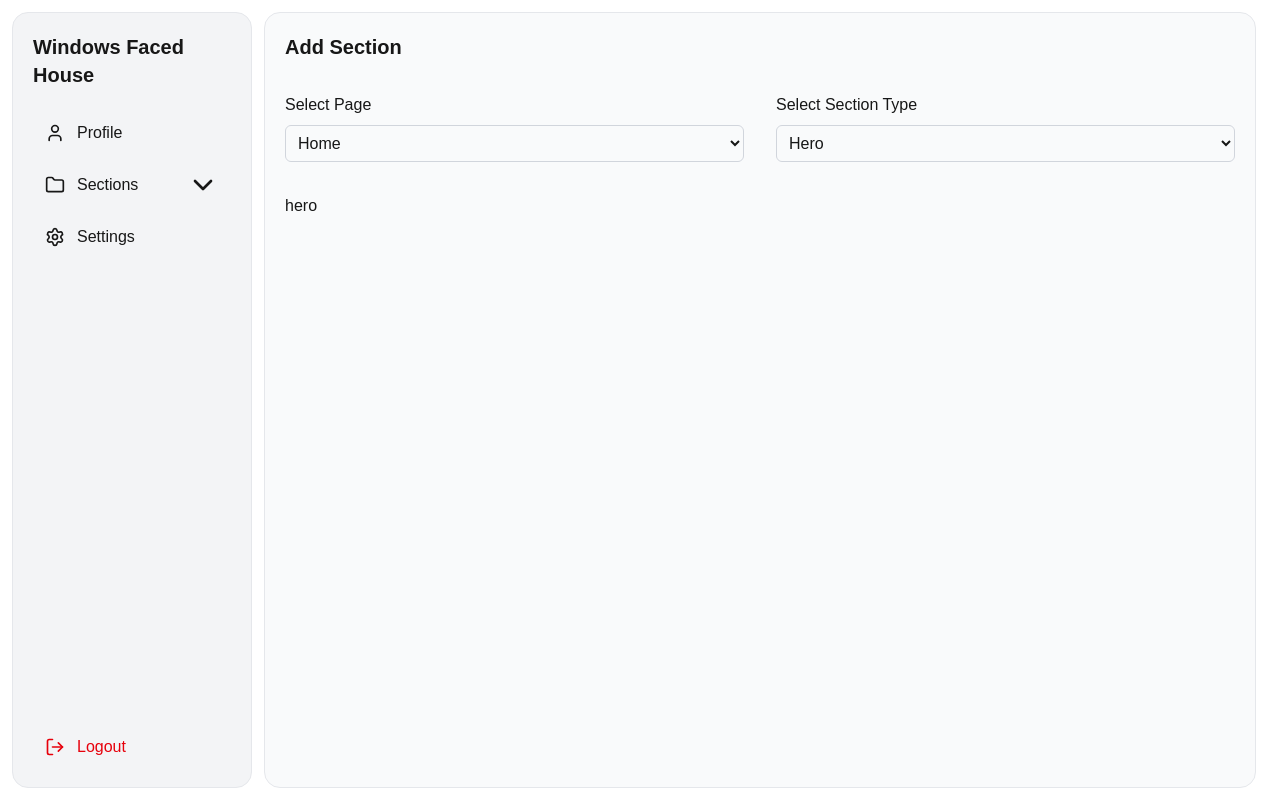
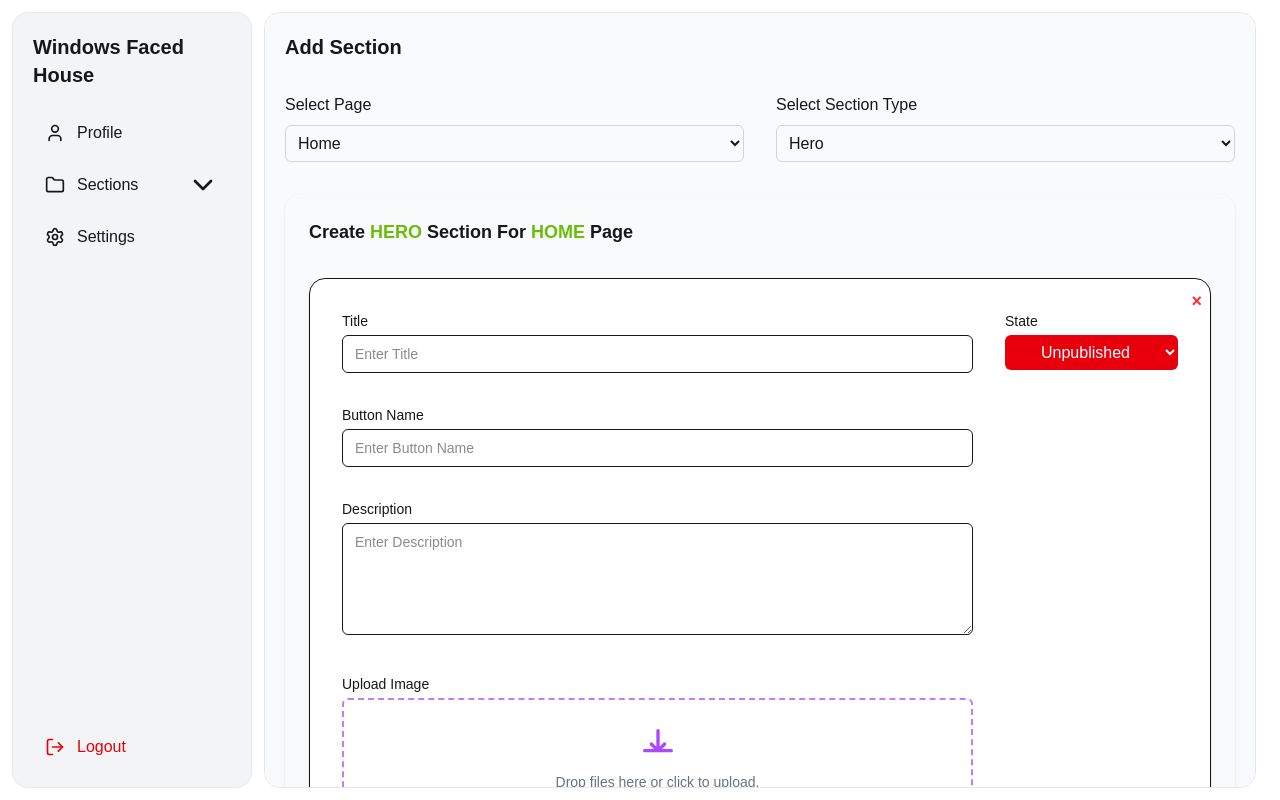
Before and after one commit to csebiplab/windows-faced-house, a Next.js app: page /dashboard/sections/add-section in a window 1280 px wide. Built offline with nearby package versions, Linux system fonts and the light colour scheme.

Commit message:
design done

```diff
--- a/src/components/dashboard/sections/CreateHeroSectionForm.tsx
+++ b/src/components/dashboard/sections/CreateHeroSectionForm.tsx
@@ -1,9 +1,167 @@
+"use client";
+
+import { useState } from "react";
+
 interface CreateHeroSectionFormProps {
   kind: string;
+  page: string;
 }
 
-const CreateHeroSectionForm = ({ kind }: CreateHeroSectionFormProps) => {
-  return <div>{kind}</div>;
+const CreateHeroSectionForm = ({ kind, page }: CreateHeroSectionFormProps) => {
+  const [sections, setSections] = useState([
+    { id: Date.now(), state: "Unpublished" },
+  ]);
+
+  const addSection = () => {
+    setSections([...sections, { id: Date.now(), state: "Unpublished" }]);
+  };
+
+  const removeSection = (id: number) => {
+    setSections((prev) => prev.filter((s) => s.id !== id));
+  };
+
+  const updateState = (id: number, newState: string) => {
+    setSections((prev) =>
+      prev.map((s) => (s.id === id ? { ...s, state: newState } : s))
+    );
+  };
+
+  const handleSubmit = (e: React.FormEvent) => {
+    e.preventDefault();
+    console.log("Form submitted with sections:", sections);
+    // TODO: collect input values from refs/state if needed
+  };
+
+  return (
+    <form
+      onSubmit={handleSubmit}
+      className="space-y-6 bg-gray-50 p-6 rounded-lg shadow-sm"
+    >
+      <h2 className="text-lg font-semibold mb-4">
+        Create <span className="text-primary">{kind.toUpperCase()}</span>{" "}
+        Section For <span className="text-primary">{page.toUpperCase()}</span>{" "}
+        Page
+      </h2>
+
+      {sections.map((section) => (
+        <div
+          key={section.id}
+          className="flex gap-4 w-full border rounded-lg p-4 bg-white shadow-sm relative"
+        >
+          {/* Delete button (top-right corner) */}
+          <button
+            type="button"
+            onClick={() => removeSection(section.id)}
+            className="absolute top-2 right-2 text-red-500 hover:text-red-700 font-bold text-lg"
+          >
+            ×
+          </button>
+
+          <div className="w-full space-y-4">
+            {/* Title */}
+            <div>
+              <label className="block text-sm font-medium mb-1">Title</label>
+              <input
+                type="text"
+                placeholder="Enter Title"
+                className="w-full rounded-md border px-3 py-2 text-sm outline-none focus:ring-2 focus:ring-blue-500"
+              />
+            </div>
+
+            {/* Button Name */}
+            <div>
+              <label className="block text-sm font-medium mb-1">
+                Button Name
+              </label>
+              <div className="flex items-center gap-3">
+                <input
+                  type="text"
+                  placeholder="Enter Button Name"
+                  className="flex-1 rounded-md border px-3 py-2 text-sm outline-none focus:ring-2 focus:ring-blue-500"
+                />
+              </div>
+            </div>
+
+            {/* Description */}
+            <div>
+              <label className="block text-sm font-medium mb-1">
+                Description
+              </label>
+              <textarea
+                placeholder="Enter Description"
+                className="w-full rounded-md border px-3 py-2 text-sm h-28 outline-none focus:ring-2 focus:ring-blue-500"
+              />
+            </div>
+
+            {/* File Upload */}
+            <div>
+              <label className="block text-sm font-medium mb-1">
+                Upload Image
+              </label>
+              <div className="border-2 border-dashed border-purple-400 rounded-md flex flex-col items-center justify-center p-6 cursor-pointer hover:bg-purple-50">
+                <svg
+                  className="w-10 h-10 text-purple-500 mb-2"
+                  fill="none"
+                  stroke="currentColor"
+                  strokeWidth={2}
+                  viewBox="0 0 24 24"
+                >
+                  <path
+                    strokeLinecap="round"
+                    strokeLinejoin="round"
+                    d="M12 16V4m0 12l-4-4m4 4l4-4M4 16h16"
+                  />
+                </svg>
+                <p className="text-gray-500 text-sm">
+                  Drop files here or click to upload.
+                </p>
+              </div>
+            </div>
+          </div>
+
+          {/* State Selector */}
+          <div className="flex justify-end">
+            <div>
+              <label className="block text-sm font-medium mb-1">State</label>
+              <select
+                value={section.state}
+                onChange={(e) => updateState(section.id, e.target.value)}
+                className={`px-4 py-2 rounded-md text-white font-medium ${
+                  section.state === "Unpublished"
+                    ? "bg-red-600"
+                    : "bg-green-600"
+                }`}
+              >
+                <option value="Unpublished">Unpublished</option>
+                <option value="Published">Published</option>
+              </select>
+            </div>
+          </div>
+        </div>
+      ))}
+
+      {/* Add More Button */}
+      <div className="flex justify-end">
+        <button
+          type="button"
+          onClick={addSection}
+          className="px-6 py-2 rounded-md bg-blue-600 text-white hover:bg-blue-700"
+        >
+          Add More
+        </button>
+      </div>
+
+      {/* Submit Button */}
+      <div>
+        <button
+          type="submit"
+          className="w-full py-3 rounded-md bg-green-600 text-white text-lg font-medium hover:bg-green-700"
+        >
+          Submit
+        </button>
+      </div>
+    </form>
+  );
 };
 
 export default CreateHeroSectionForm;
--- a/src/components/dashboard/sections/CreateSectionComponent.tsx
+++ b/src/components/dashboard/sections/CreateSectionComponent.tsx
@@ -21,7 +21,7 @@ const CreateSectionComponent = () => {
   const renderForm = () => {
     switch (selectedSection) {
       case "hero":
-        return <CreateHeroSectionForm kind="hero" />;
+        return <CreateHeroSectionForm kind="hero" page={selectedPage} />;
       default:
         return null;
     }
```
